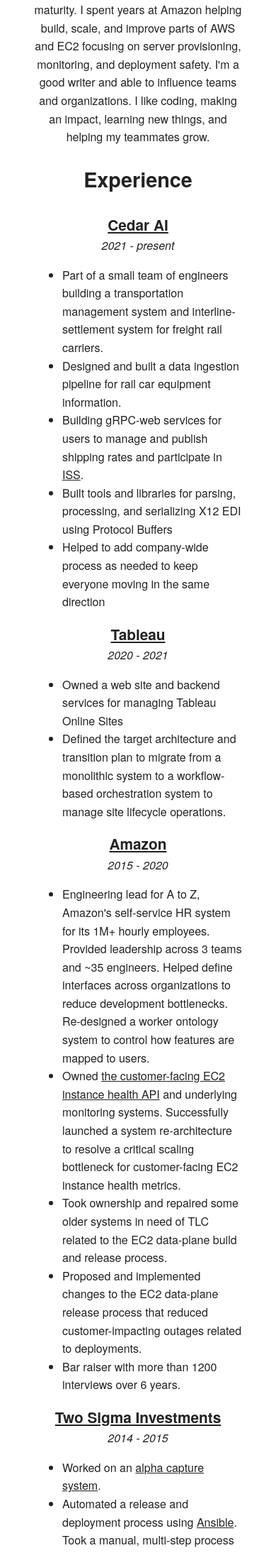
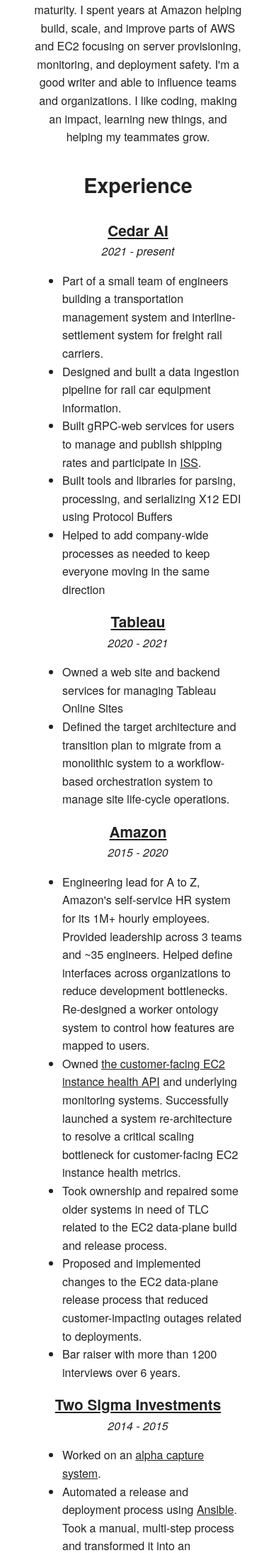
Before and after one commit to aarone/aarone.org, a Jekyll site: the page built from source/resume.html, in a window 390 px wide. Shown: the part 312-2500 px from the top of the page at 71% size. Built offline with Jekyll 4.4.1, drawn with Linux system fonts in a browser that asks for light colours; Markdown is read by kramdown in place of the engine named in the settings.

Commit message:
css tweaks

```diff
--- a/source/_includes/resume.css
+++ b/source/_includes/resume.css
@@ -94,8 +94,8 @@
 	padding: 0;
     }
 
-    #summary, section {
-	margin-top: 0em;
+    #summary, .section {
+	margin-top: 1em;
     }
 
     span.timeframe {
@@ -114,7 +114,7 @@
     body {
 	margin: 0rem;
 	padding: 0rem;
-	font-size: 0.95em;
+	font-size: 1.3em;
     }
 
     .row {
--- a/source/resume.html
+++ b/source/resume.html
@@ -71,9 +71,9 @@
                 <ul class="accomplishments">
                     <li>Part of a small team of engineers building a transportation management system and interline-settlement system for freight rail carriers.</li>
                     <li>Designed and built a data ingestion pipeline for rail car equipment information.</li>
-                    <li>Building gRPC-web services for users to manage and publish shipping rates and participate in <a href="https://public.railinc.com/products-services/interline-settlement-system">ISS</a>.</li>
+                    <li>Built gRPC-web services for users to manage and publish shipping rates and participate in <a href="https://public.railinc.com/products-services/interline-settlement-system">ISS</a>.</li>
                     <li>Built tools and libraries for parsing, processing, and serializing X12 EDI using Protocol Buffers</li>
-                    <li>Helped to add company-wide process as needed to keep everyone moving in the same direction</li>
+                    <li>Helped to add company-wide processes as needed to keep everyone moving in the same direction</li>
                 </ul>
             </div>
         </div>
@@ -87,7 +87,7 @@
             <div class="nine columns">
                 <ul class="accomplishments">
                     <li>Owned a web site and backend services for managing Tableau Online Sites</li>
-                    <li>Defined the target architecture and transition plan to migrate from a monolithic system to a workflow-based orchestration system to manage site lifecycle operations.</li>
+                    <li>Defined the target architecture and transition plan to migrate from a monolithic system to a workflow-based orchestration system to manage site life-cycle operations.</li>
                 </ul>
             </div>
         </div>
```
